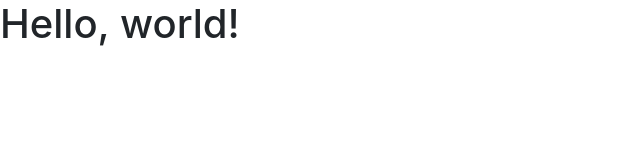
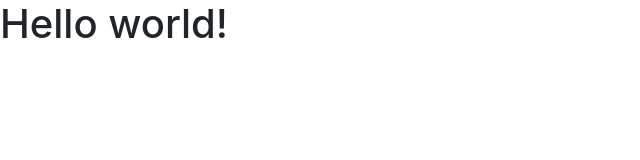
Before and after one commit to kryshtenet/projectOne, a plain HTML site: page template.html in a window 1280 px wide. Shown: the whole page, 0-640 px from the left. Drawn offline with nearby package versions, Linux system fonts and the light colour scheme.

Commit message:
Setting up Project

```diff
--- a/template.html
+++ b/template.html
@@ -9,10 +9,10 @@
     <link rel="stylesheet" href="https://stackpath.bootstrapcdn.com/bootstrap/4.4.1/css/bootstrap.min.css" integrity="sha384-Vkoo8x4CGsO3+Hhxv8T/Q5PaXtkKtu6ug5TOeNV6gBiFeWPGFN9MuhOf23Q9Ifjh" crossorigin="anonymous">
     <link rel="stylesheet" href="assets/styles/main.css"/>
 
-    <title>Hello, world!</title>
+    <title>Hello world!</title>
   </head>
   <body>
-    <h1>Hello, world!</h1>
+    <h1>Hello world!</h1>
     <!-- Liam's Code Starts Here -->
 
     <!-- Liam's Code Ends Here -->
```
